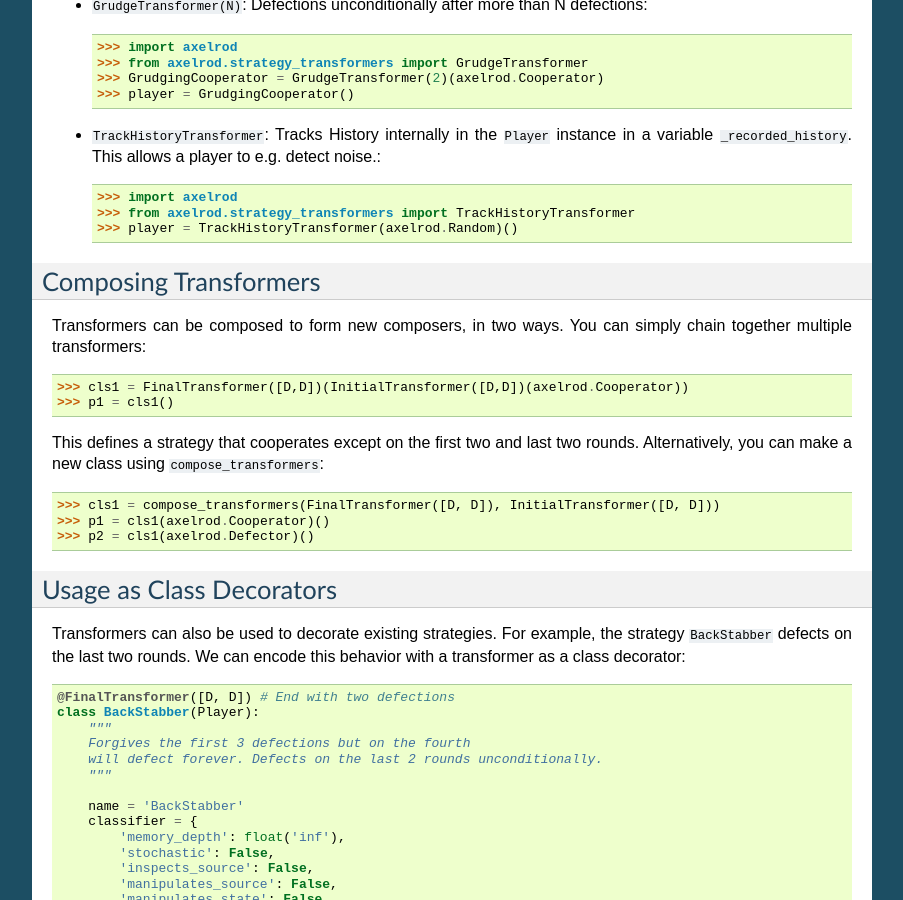
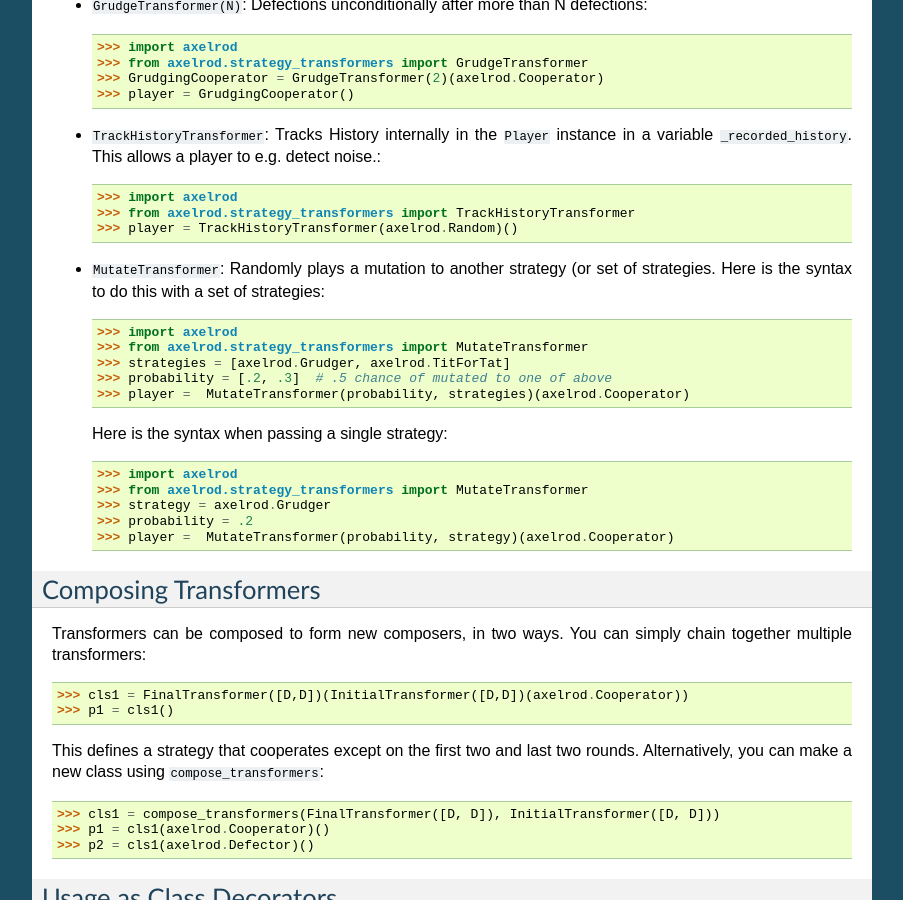
Before and after one commit to Axelrod-Python/Axelrod, a Sphinx documentation site: the page built from docs/tutorials/advanced/strategy_transformers.rst, in a window 1280 px wide and 900 px high, scrolled down 2231 px. Shown: the whole window, without its empty margins (198-1101 px from the left). Built offline with Sphinx 7.4.7, drawn with Linux system fonts in a browser that asks for light colours.

Commit message:
Adding docs.

```diff
--- a/docs/tutorials/advanced/strategy_transformers.rst
+++ b/docs/tutorials/advanced/strategy_transformers.rst
@@ -132,6 +132,23 @@ after two consequtive rounds of `(D, C)`::
     >>> from axelrod.strategy_transformers import TrackHistoryTransformer
     >>> player = TrackHistoryTransformer(axelrod.Random)()
 
+* :code:`MutateTransformer`: Randomly plays a mutation to another strategy (or
+  set of strategies. Here is the syntax to do this with a set of strategies::
+
+    >>> import axelrod
+    >>> from axelrod.strategy_transformers import MutateTransformer
+    >>> strategies = [axelrod.Grudger, axelrod.TitForTat]
+    >>> probability = [.2, .3]  # .5 chance of mutated to one of above
+    >>> player =  MutateTransformer(probability, strategies)(axelrod.Cooperator)
+
+  Here is the syntax when passing a single strategy::
+
+    >>> import axelrod
+    >>> from axelrod.strategy_transformers import MutateTransformer
+    >>> strategy = axelrod.Grudger
+    >>> probability = .2
+    >>> player =  MutateTransformer(probability, strategy)(axelrod.Cooperator)
+
 
 Composing Transformers
 ----------------------
```
